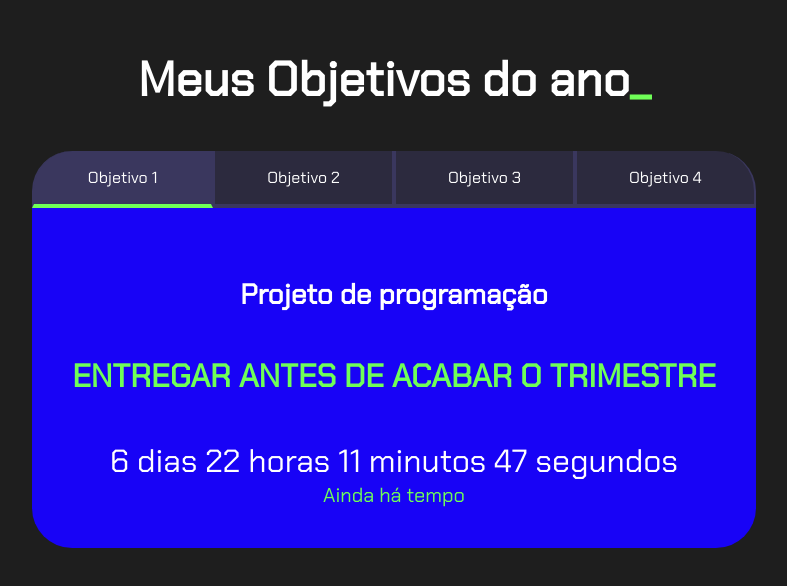
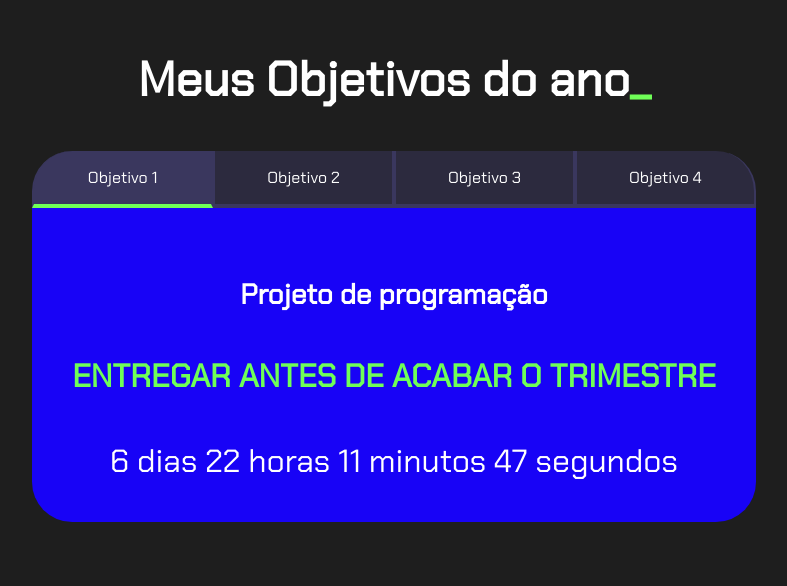
Before and after one commit to xaulindematadordeporco/terceiro-repositorio, a plain HTML site: page index.html in a window 1280 px wide. Shown: the whole page, without its empty margins (246-1033 px from the left). Drawn offline with Linux system fonts and the light colour scheme.

```diff
--- a/index.html
+++ b/index.html
@@ -42,9 +42,6 @@
                             <p class="contador-digito-texto"> segundos </p>
                         </div>
                     </div>
-                    <div class="situacao">
-                        <p class="situacao-texto">a</p>
-                    </div>
                 </div>
                 <div class="aba-conteudo">
                     <h3 class="aba-conteudo-titulo-principal"> Aqui vai o título principal </h3>
@@ -66,10 +63,6 @@
                             <p class="contador-digito-numero" id="seg1"> 7 </p>
                             <p class="contador-digito-texto"> segundos </p>
                         </div>
-                    </div>
-                    <div class="situacao">
-                        <p class="situacao-texto">a</p>
-                    </div>
                 </div>
                 <div class="aba-conteudo">
                     <h3 class="aba-conteudo-titulo-principal"> Aqui vai o título principal </h3>
@@ -91,7 +84,6 @@
                             <p class="contador-digito-numero" id="seg2"> 7 </p>
                             <p class="contador-digito-texto"> segundos </p>
                         </div>
-                    </div>
                 </div>
                 <div class="aba-conteudo">
                     <h3 class="aba-conteudo-titulo-principal"> Aqui vai o título principal </h3>
@@ -102,18 +94,17 @@
                             <p class="contador-digito-texto"> dias </p>
                         </div>
                         <div class="contador-digito">
-                            <p class="contador-digito-numero" id="horas4"> 7 </p>
+                            <p class="contador-digito-numero" id="horas3"> 7 </p>
                             <p class="contador-digito-texto"> horas </p>
                         </div>
                         <div class="contador-digito">
-                            <p class="contador-digito-numero" id="min5"> 7 </p>
+                            <p class="contador-digito-numero" id="min3"> 7 </p>
                             <p class="contador-digito-texto"> minutos </p>
                         </div>
                         <div class="contador-digito">
-                            <p class="contador-digito-numero" id="seg6"> 7 </p>
+                            <p class="contador-digito-numero" id="seg3"> 7 </p>
                             <p class="contador-digito-texto"> segundos </p>
                         </div>
-                    </div>
                 </div>
             </div>
         </div>
--- a/main.js
+++ b/main.js
@@ -18,13 +18,11 @@
 
 const contadores = document.querySelectorAll(".contador");
 const tempoObjetivo1 = new Date("2024-04-30T23:59:59");
-const tempoObjetivo2 = new Date("2024-04-10T23:59:59");
+const tempoObjetivo2 = new Date("2024-05-23T23:59:59");
 const tempoObjetivo3 = new Date("2024-06-15T23:59:59");
 const tempoObjetivo4 = new Date("2024-12-13T23:59:59");
 
 const tempos = [tempoObjetivo1, tempoObjetivo2, tempoObjetivo3, tempoObjetivo4]
-
-const situacoes = document.querySelectorAll(".situacao");
 
 function calculaTempo(tempoObjetivo) {
     let tempoAtual = new Date();
@@ -48,33 +46,6 @@
 
 }
 
-function calculaSituacao(tempoObjetivo) {
-    let tempoAtual = new Date();
-    let tempoFinal = tempoObjetivo - tempoAtual;
-
-    let segundos = Math.floor(tempoFinal/1000);
-    let minutos = Math.floor(segundos/60);
-    let horas = Math.floor(minutos/60);
-    let dias = Math.floor(horas/24);
-
-    segundos %= 60;
-    minutos %= 60;
-    horas %= 24;
-
-    if (tempoFinal > 0) {
-        return " Ainda há tempo ";
-    } else {
-        return "Perdeu!!!";
-
-    }
-
-}
-
-function atualizaSituacao () {
-    for (let i = 0; i < situacoes.length; i++) {
-        situacoes[i].textContent = calculaSituacao(tempos[i]);
-    }
-}
 
 function atualizaCronometro() {
     for ( let i = 0; i < contadores.length; i++) {
@@ -88,4 +59,3 @@
 }
 
 comecaCronometro();
-atualizaSituacao ();
--- a/style.css
+++ b/style.css
@@ -111,14 +111,6 @@
     margin: 0;
 }
 
-.situacao{
-    color: var(--verde);
-    font-size: 20px;
-    display: flex;
-    justify-content: center;
-    margin: 0;
-}
-
 @media screen and (min-width: 768px) {
     .botoes{
         display: flex;
```
